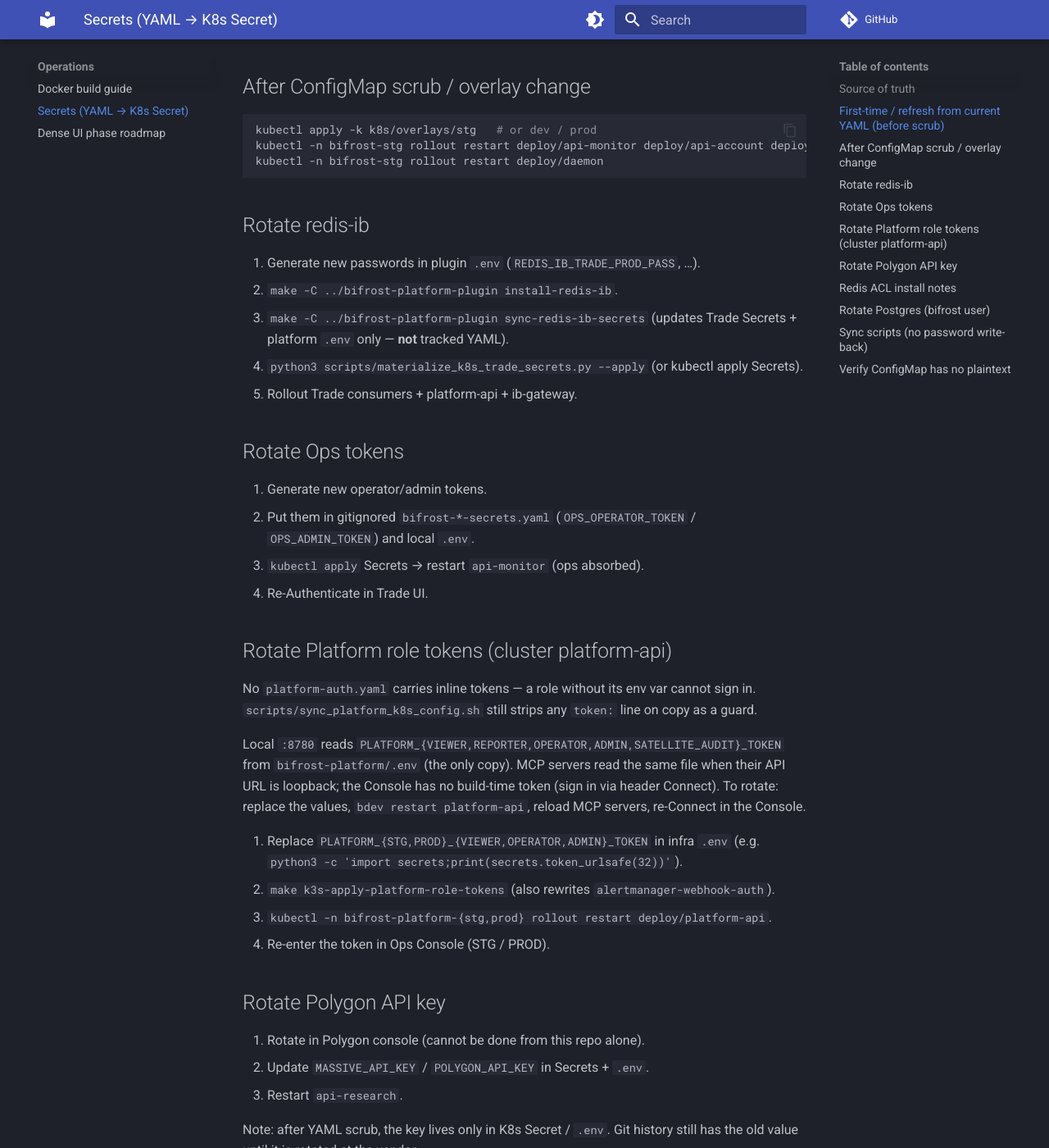
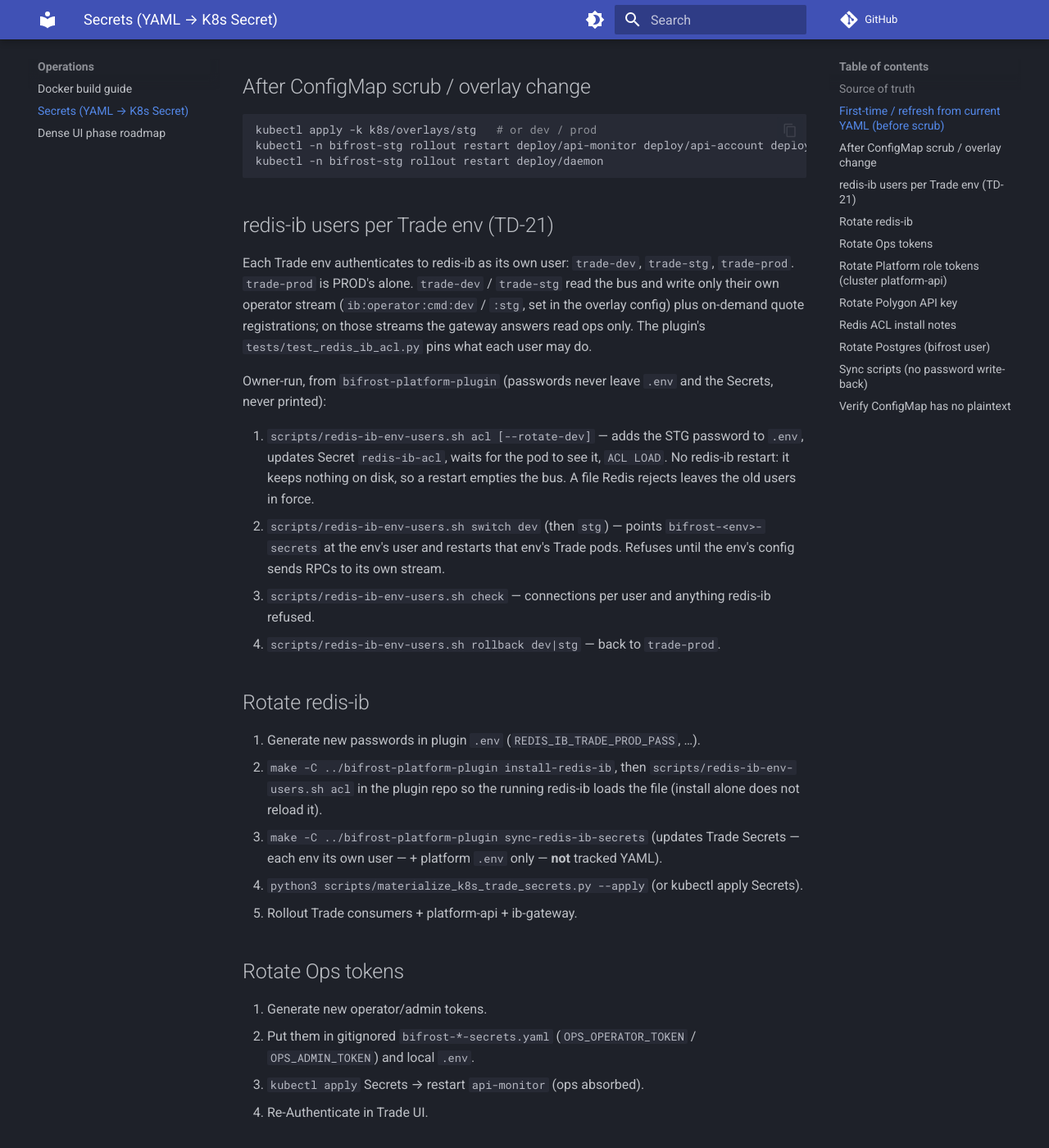
Before and after one commit to weitingzhao/bifrost-trade-infra, an MkDocs documentation site: the page built from docs/SECRETS.md, in a window 1280 px wide and 1400 px high, scrolled down 1176 px. Shown: the whole window at 82% size. Built offline with MkDocs 1.6.1 and Material for MkDocs 9.7.7, drawn with Linux system fonts in a browser that asks for light colours; comment, search, counter and statistics services are not loaded.

Commit message:
redis-ib: DEV and STG authenticate as their own users on their own operator streams
DEV and STG Trade used the trade-prod redis-ib user, so either env could
disconnect PROD's IB gateway or rewrite the shared bus (TD-21).

- DEV and STG config: redis_ib.username trade-dev / trade-stg, and
  ib_operator.stream ib:operator:cmd:dev / :stg. On those streams the gateway
  (bifrost-platform-plugin 0.3.0) answers read ops only. Until each env's
  Secret is switched, REDIS_IB_USERNAME in the Secret still wins and trade-prod
  can write the new streams, so this change alone moves RPCs and keeps every
  call working.
- sync_redis_ib_trade_config.sh writes each env its own user and password, so
  a later rotation cannot put DEV and STG back on trade-prod.
- SECRETS.md: the Owner-run switch procedure (plugin
  scripts/redis-ib-env-users.sh). Rotation now reloads the ACL on the live
  redis-ib; install alone never did.

Must ship after the gateway that reads the env streams.

Co-Authored-By: Claude Opus 5.5 <noreply@anthropic.com>

````diff
--- a/docs/SECRETS.md
+++ b/docs/SECRETS.md
@@ -36,11 +36,30 @@ kubectl -n bifrost-stg rollout restart deploy/api-monitor deploy/api-account dep
 kubectl -n bifrost-stg rollout restart deploy/daemon
 ```
 
+## redis-ib users per Trade env (TD-21)
+
+Each Trade env authenticates to redis-ib as its own user: `trade-dev`, `trade-stg`, `trade-prod`.
+`trade-prod` is PROD's alone. `trade-dev` / `trade-stg` read the bus and write only their own
+operator stream (`ib:operator:cmd:dev` / `:stg`, set in the overlay config) plus on-demand quote
+registrations; on those streams the gateway answers read ops only. The plugin's
+`tests/test_redis_ib_acl.py` pins what each user may do.
+
+Owner-run, from `bifrost-platform-plugin` (passwords never leave `.env` and the Secrets, never printed):
+
+1. `scripts/redis-ib-env-users.sh acl [--rotate-dev]` — adds the STG password to `.env`, updates
+   Secret `redis-ib-acl`, waits for the pod to see it, `ACL LOAD`. No redis-ib restart: it keeps
+   nothing on disk, so a restart empties the bus. A file Redis rejects leaves the old users in force.
+2. `scripts/redis-ib-env-users.sh switch dev` (then `stg`) — points `bifrost-<env>-secrets` at the
+   env's user and restarts that env's Trade pods. Refuses until the env's config sends RPCs to its own stream.
+3. `scripts/redis-ib-env-users.sh check` — connections per user and anything redis-ib refused.
+4. `scripts/redis-ib-env-users.sh rollback dev|stg` — back to `trade-prod`.
+
 ## Rotate redis-ib
 
 1. Generate new passwords in plugin `.env` (`REDIS_IB_TRADE_PROD_PASS`, …).
-2. `make -C ../bifrost-platform-plugin install-redis-ib`.
-3. `make -C ../bifrost-platform-plugin sync-redis-ib-secrets` (updates Trade Secrets + platform `.env` only — **not** tracked YAML).
+2. `make -C ../bifrost-platform-plugin install-redis-ib`, then `scripts/redis-ib-env-users.sh acl`
+   in the plugin repo so the running redis-ib loads the file (install alone does not reload it).
+3. `make -C ../bifrost-platform-plugin sync-redis-ib-secrets` (updates Trade Secrets — each env its own user — + platform `.env` only — **not** tracked YAML).
 4. `python3 scripts/materialize_k8s_trade_secrets.py --apply` (or kubectl apply Secrets).
 5. Rollout Trade consumers + platform-api + ib-gateway.
 
````
Also changed, not shown: 5 other files.
